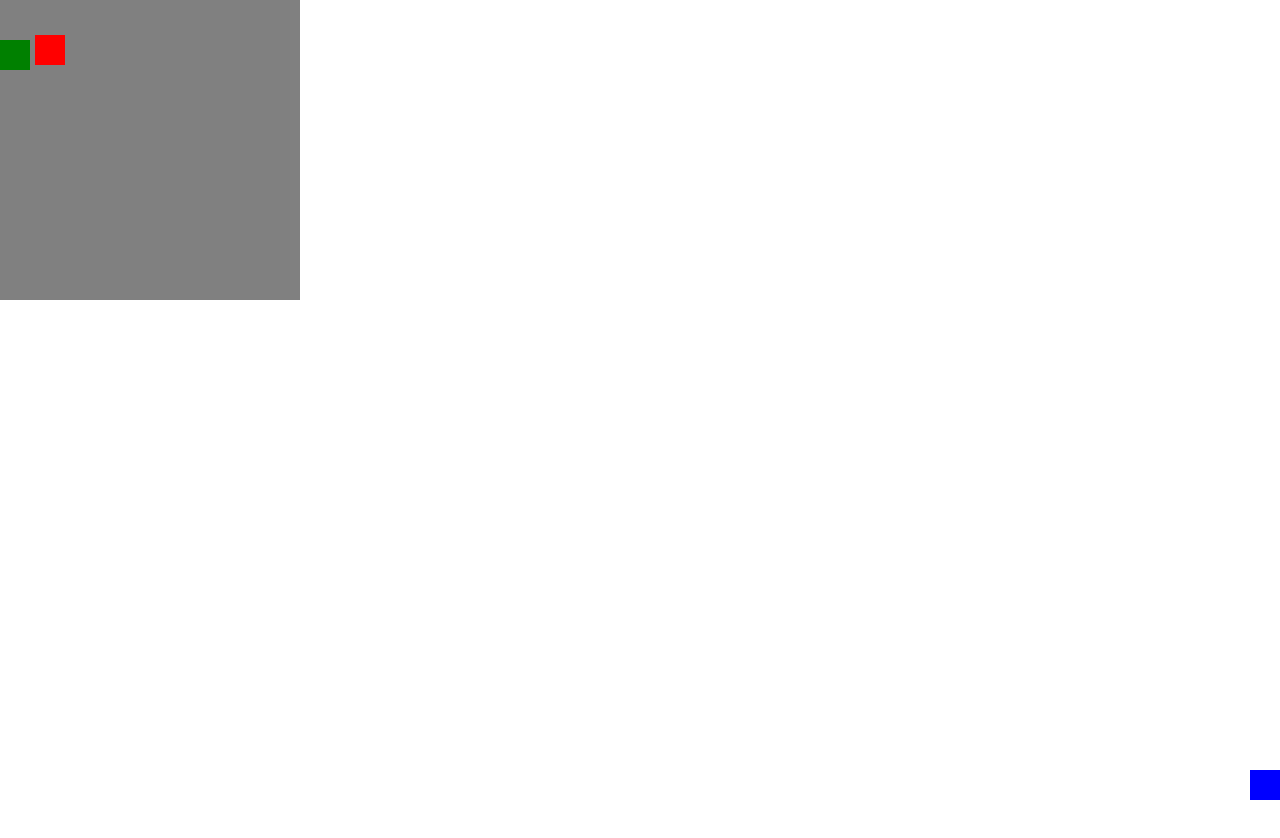
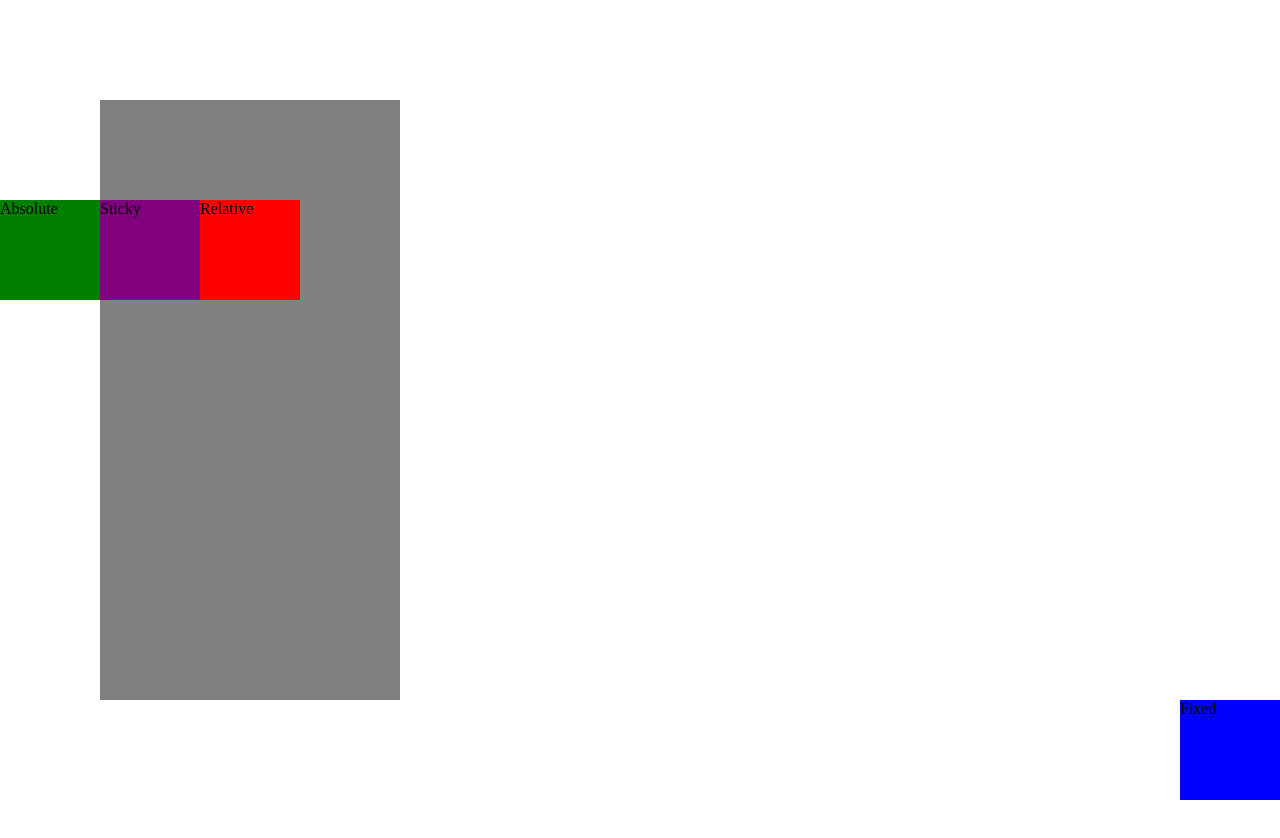
Before and after one commit to atttul/css-units, a plain HTML site: page css-position/index3.html in a window 1280 px wide. Before the commit the page ends 800 px from the top, so only its background shows below. Drawn offline with Linux system fonts and the light colour scheme.

Commit message:
relative sticky

```diff
--- a/css-position/index3.html
+++ b/css-position/index3.html
@@ -8,9 +8,11 @@
 </head>
 <body>
     <div class="container">
-        <div class="boxs red"></div>
-        <div class="boxs green"></div>
-        <div class="boxs blue"></div>
+        <div class="boxs red">Relative</div>
+        <div class="boxs green">Absolute</div>
+        <div class="boxs blue">Fixed</div>
+        <div class="boxs purple">Sticky</div>
+        <div class="spacer"></div>
     </div>
 
 </body>
--- a/css-position/style3.css
+++ b/css-position/style3.css
@@ -3,32 +3,38 @@
 }
 .container{
     width: 300px;
-    height: 300px;
+    height: 600px;
     background-color: grey;
-
+    margin: 100px;
 }
 
 .boxs{
-    width: 30px;
-    height: 30px;
-
-
+    width: 100px;
+    height: 100px;
 }
 .red{
     position: relative;
     background-color: red;
-    top: 30px;
-    left: 30px;
-    border: 5px grey solid;
+    top: 100px;
+    left: 100px;
 }
 .blue{
     background-color: blue;
-    position: absolute;
+    position: fixed;
     bottom: 0px;
     right: 0px;
-
 }
 .green{
     background-color: green;
-
+    position: absolute;
+    left: 0px;
 }
+.purple{
+    background-color: purple;
+    position: sticky;
+    top: 50px;
+}
+.spacer{
+    width: 1000px;
+    height: 1000px;
+}
```
